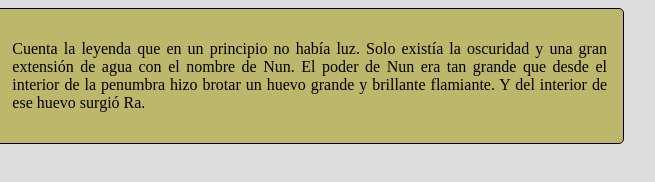
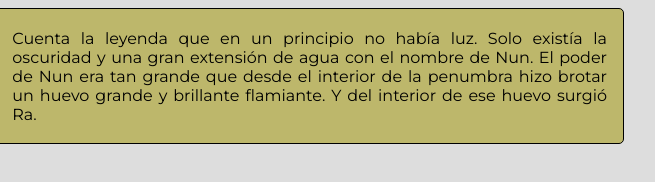
Before and after one commit to kimagure44/responsive-card, a plain HTML site: page index.html in a window 1280 px wide. Shown: the full height of the page, 393-1048 px from the left. Drawn offline with Linux system fonts and the light colour scheme.

Commit message:
Añade google fonts

```diff
--- a/index.html
+++ b/index.html
@@ -3,10 +3,12 @@
     <head>
         <meta charset="utf-8">
         <meta name="viewport" content="width=device-width, initial-scale=1, shrink-to-fit=no">
+        <link href="https://fonts.googleapis.com/css?family=Montserrat" rel="stylesheet">
         <title>Tarjeta Flexbox</title>
         <style>
             body {
                 background-color: #dddddd;
+                font-family: 'Montserrat', sans-serif;
             }
             section {
                 max-width: 720px;
```
